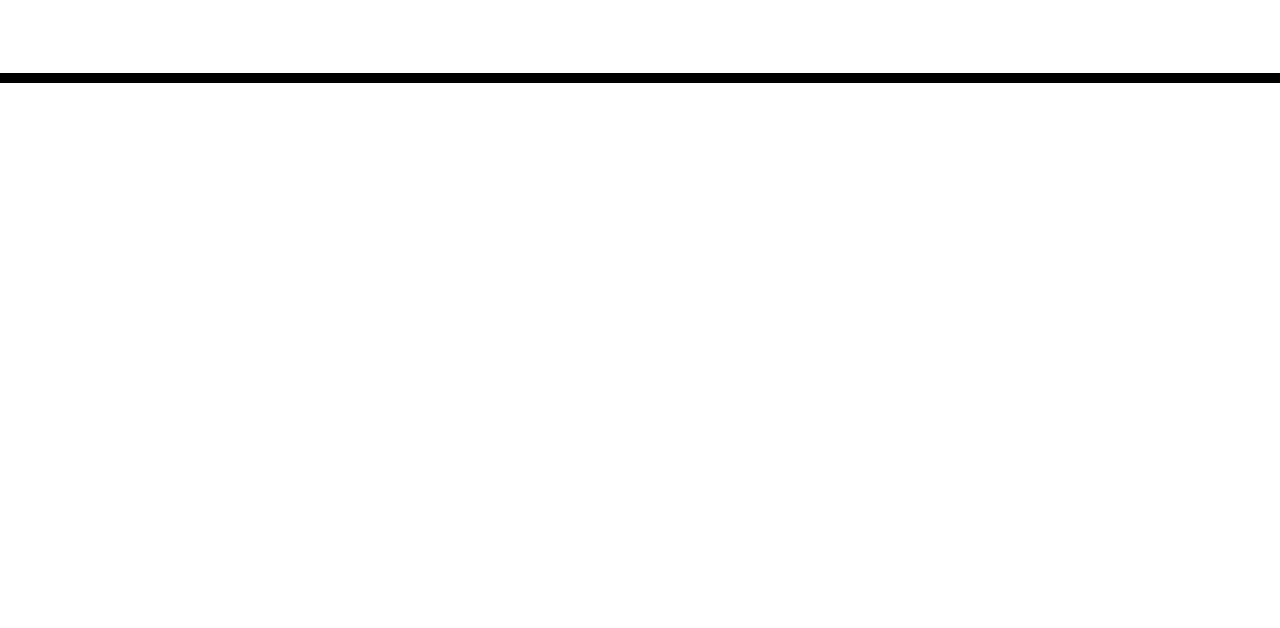
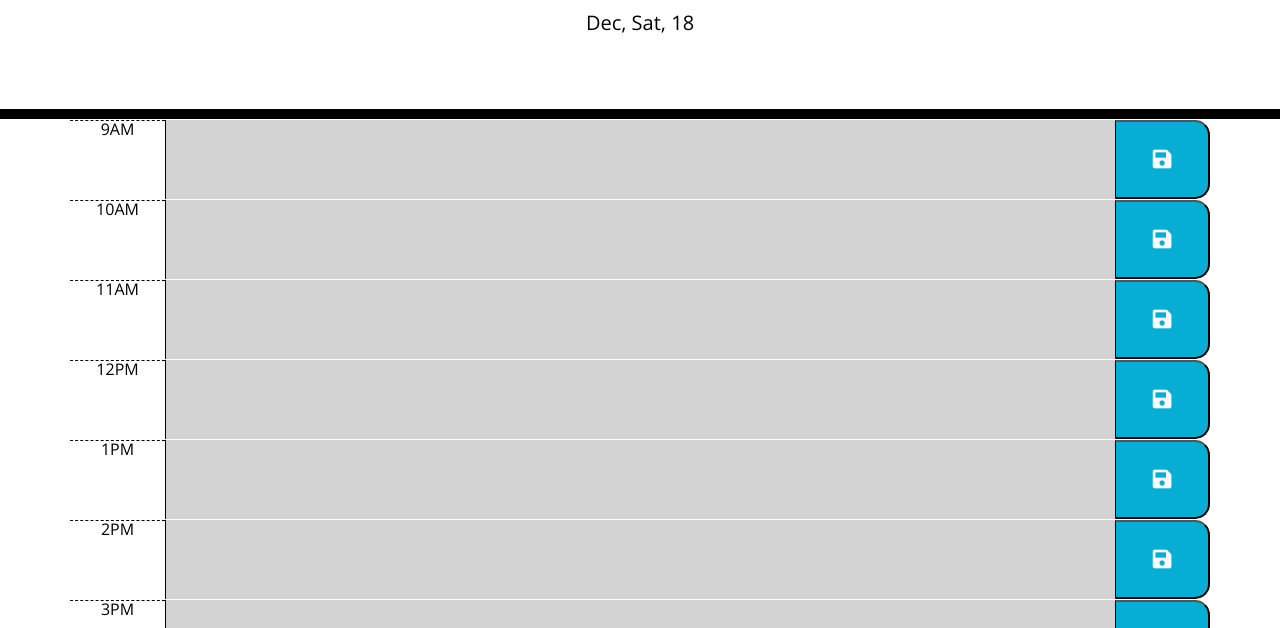
Before and after one commit to alinakristy/plannerApp, a plain HTML site: page index.html in a window 1280 px wide. Shown: the part 168-796 px from the top of the page. Drawn offline with nearby package versions, Linux system fonts and the light colour scheme.

Commit message:
create planner hour rows using JS, including styling

```diff
--- a/assets/css/style.css
+++ b/assets/css/style.css
@@ -64,6 +64,7 @@ header {
   border-bottom-right-radius: 15px;
   background-color: #06aed5;
   color: white;
+  padding: 0px;
 }
 
 .saveBtn i:hover {
--- a/assets/js/script.js
+++ b/assets/js/script.js
@@ -0,0 +1,68 @@
+
+//1
+
+var curentDay=$("#currentDay");
+
+curentDay.text(dayjs().format('MMM, ddd, HH'));
+
+
+//var for nr2
+var timeBlocks=$("#time-block");
+//2
+var startBussinesHour=9;
+var endBussinesHour=17;
+
+
+
+function createHourHtml() {
+    //add div  hour for timeBlock
+var timeBlockHour=$('<div class="position-relative col-1 hour start-75 end-10 top-25 bottom-45">');
+
+
+//add span
+ var ourHour=$('<span>');
+ ourHour.text(dayjs().hour(i).format('hA'))
+timeBlockHour.append(ourHour)
+return timeBlockHour;
+}
+
+function createTextArea(hour){
+    var text=$('<textarea class="col-lg-10 description"></textarea>');
+    var timeHours=''
+    if (dayjs().hour()===hour){
+    timeHours= 'present'
+    }else if (dayjs().hour()<hour){
+        timeHours= 'future'
+    }else {
+      timeHours="past"
+    }
+    text.addClass(timeHours)
+    return text;
+}
+
+function createButton(){
+//add button
+var button=$('<button class="saveBtn col-1">')
+var buttonIcon=$('<i class="fas fa-save fa-lg d-flex justify-content-center">')
+button.append(buttonIcon)
+return button;
+
+}
+/*
+<div class="time-block row">
+      <div class="position-relative col-1 hour start-75 end-10 top-25 bottom-45">
+        <span>9 am</span>
+      </div>
+      <textarea class="col-lg-10 description"></textarea>
+        <button class="saveBtn col-1">
+          <i class="fas fa-save fa-lg d-flex justify-content-center"></i>
+        </button>
+    </div>
+*/
+for (i=startBussinesHour; i<=endBussinesHour; i++) {
+var timeBlock=$('<div class="time-block row">');
+timeBlock.append(createHourHtml())//add hours
+timeBlock.append(createTextArea(i));
+timeBlock.append(createButton());
+timeBlocks.append(timeBlock); //add row
+}
--- a/index.html
+++ b/index.html
@@ -1,25 +1,15 @@
 <!DOCTYPE html>
 <html lang="en-gb">
+
 <head>
   <meta charset="UTF-8" />
   <meta name="viewport" content="width=device-width, initial-scale=1.0" />
   <meta http-equiv="X-UA-Compatible" content="ie=edge" />
-    <link
-      href="https://cdn.jsdelivr.net/npm/bootstrap@5.3.0-alpha3/dist/css/bootstrap.min.css"
-      rel="stylesheet"
-      integrity="sha384-KK94CHFLLe+nY2dmCWGMq91rCGa5gtU4mk92HdvYe+M/SXH301p5ILy+dN9+nJOZ"
-      crossorigin="anonymous"
-      />
-    <link
-      rel="stylesheet"
-      href="https://use.fontawesome.com/releases/v5.8.1/css/all.css"
-      integrity="sha384-50oBUHEmvpQ+1lW4y57PTFmhCaXp0ML5d60M1M7uH2+nqUivzIebhndOJK28anvf"
-      crossorigin="anonymous"
-    />
-    <link
-      href="https://fonts.googleapis.com/css?family=Open+Sans&display=swap"
-      rel="stylesheet"
-    />
+  <link href="https://cdn.jsdelivr.net/npm/bootstrap@5.3.0-alpha3/dist/css/bootstrap.min.css" rel="stylesheet"
+    integrity="sha384-KK94CHFLLe+nY2dmCWGMq91rCGa5gtU4mk92HdvYe+M/SXH301p5ILy+dN9+nJOZ" crossorigin="anonymous" />
+  <link rel="stylesheet" href="https://use.fontawesome.com/releases/v5.8.1/css/all.css"
+    integrity="sha384-50oBUHEmvpQ+1lW4y57PTFmhCaXp0ML5d60M1M7uH2+nqUivzIebhndOJK28anvf" crossorigin="anonymous" />
+  <link href="https://fonts.googleapis.com/css?family=Open+Sans&display=swap" rel="stylesheet" />
   <link rel="stylesheet" href="assets/css/style.css" />
   <title>Work Day Scheduler</title>
 </head>
@@ -30,7 +20,7 @@
     <p class="lead">A simple calendar app for scheduling your work day</p>
     <p id="currentDay" class="lead"></p>
   </header>
-    <div class="container">
+  <div class="container" id="time-block">
     <!-- Timeblocks go here -->
   </div>
 
@@ -38,4 +28,5 @@
   <script src="https://cdn.jsdelivr.net/npm/dayjs@1/dayjs.min.js"></script>
   <script src="assets/js/script.js"></script>
 </body>
+
 </html>
```
Lines whose indentation alone changed are shown as unchanged.
